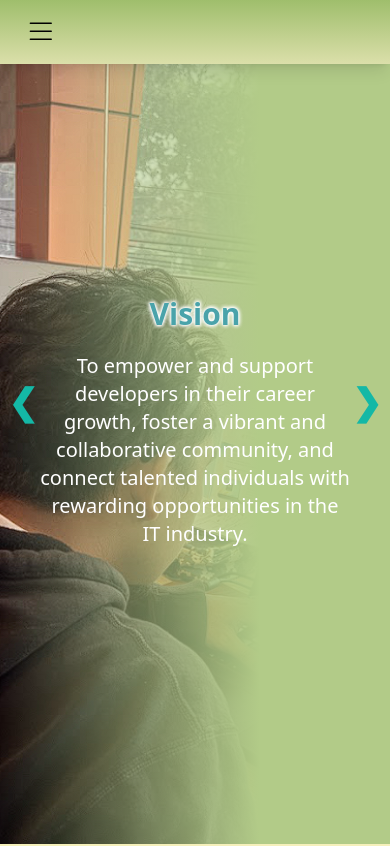
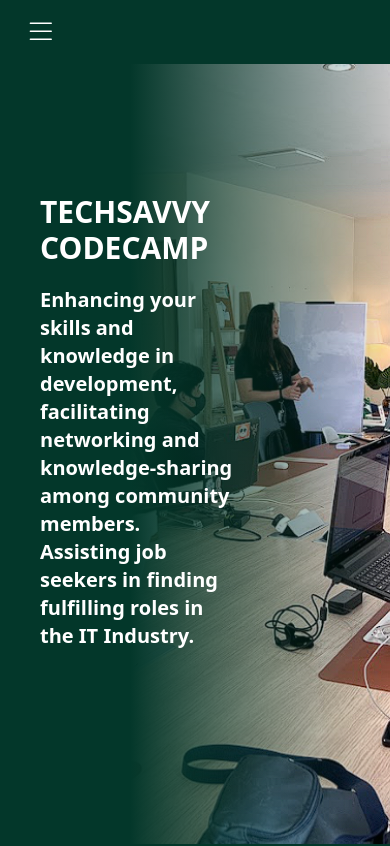
Before and after one commit to kai121814/t-savvy, a Nuxt app: page / in a window 390 px wide. Shown: the top 846 px of the page. Built offline with nearby package versions, Linux system fonts and the light colour scheme.

Commit message:
to be updated

```diff
--- /dev/null
+++ b/components/Banner.vue
@@ -0,0 +1,69 @@
+<template>
+  <div class="slideshow-container w-full mx-auto h-auto fade mb-24" id="home">
+
+    <div class="Containers">
+      <div class="image-container">
+        <div class="absolute top-0 right-0 h-full w-2/3 bg-gradient-to-r from-[#03372A] to-transparent"></div>
+
+        <div class="flex w-full bg-[#03372A] ">
+          <div class="bg-[#03372A] w-1/3"></div>
+          <img src="~/assets/img/mission.png" class="carousel-image bg-[#03372A] ">
+        </div>
+        <div class="absolute top-1/2 lg:left-1/4 transform lg:-translate-x-1/2 md:mx-20 mx-10 -translate-y-1/2 text-white text-center lg:w-1/3 w-1/2">
+          <h1 class="caption-header">TECHSAVVY CODECAMP</h1>
+          <p class="caption-text">Enhancing your skills and knowledge in development, facilitating networking and
+            knowledge-sharing among community members. Assisting job seekers in finding fulfilling roles in the IT
+            Industry.</p>
+        </div>
+      </div>
+    </div>
+  </div>
+</template>
+
+<script setup>
+
+</script>
+
+<style scoped>
+/* Tailwind CSS classes */
+
+/* Slideshow container */
+.slideshow-container {
+  @apply mx-auto relative;
+}
+
+/* Image styling */
+.carousel-image {
+  @apply w-2/3 h-screen object-cover;
+}
+
+.image-container {
+  @apply relative;
+}
+
+.caption-header {
+  @apply text-white font-black text-left lg:text-7xl text-3xl lg:mb-14 mb-5 lg:mt-12;
+}
+
+.caption-text {
+  @apply text-white font-semibold text-xl lg:text-3xl text-left;
+}
+
+.Containers {
+  @apply bg-no-repeat bg-contain;
+}
+
+/* .fade {
+  @apply animation-fade;
+} */
+
+@keyframes fade {
+  from {
+    opacity: .5
+  }
+
+  to {
+    opacity: 2
+  }
+}
+</style>
--- a/components/Carousel.vue
+++ /dev/null
@@ -1,175 +0,0 @@
-<template>
-  <div class="slideshow-container w-full mx-auto h-auto fade" id="home">
-    <div class="Containers w-full">
-      <div class="image-container">
-        <div class="overlay"></div>
-        <div class="flex w-full bg-[#B2CB88] ">
-          <img src="~/assets/img/vision.png " class="carousel-image bg-[#B2CB88] ">
-          <div class="bg-[#B2CB88] w-1/3"></div>
-        </div>
-
-        <div class="absolute top-1/2 lg:left-3/4 transform lg:-translate-x-1/2 -translate-y-1/2 text-white text-center lg:w-1/3 w-full px-10">
-          <h1 class="caption-header ">Vision</h1>
-          <p class="caption-text">To empower and support developers in their career growth, foster a vibrant and
-            collaborative community, and connect talented individuals with rewarding opportunities in the IT industry.</p>
-        </div>
-      </div>
-    </div>
-
-    <div class="Containers">
-      <div class="image-container">
-        <div class="absolute top-0 right-0 h-full w-2/3 bg-gradient-to-r from-[#B2CB88] to-transparent"></div>
-
-        <div class="flex w-full bg-[#B2CB88] ">
-          <div class="bg-[#B2CB88] w-1/3"></div>
-          <img src="~/assets/img/mission.png" class="carousel-image bg-[#B2CB88] ">
-        </div>
-        <div class="absolute top-1/2 lg:left-1/4 transform lg:-translate-x-1/2 -translate-y-1/2 text-white text-center lg:w-1/3 w-full px-10">
-          <h1 class="caption-header">Mission</h1>
-          <p class="caption-text">To enhance the skills and knowledge of developers, facilitate networking and
-            knowledge-sharing among community members, and assist job seekers in finding fulfilling roles in the IT
-            Industry.</p>
-        </div>
-      </div>
-    </div>
-
-    <a class="Back text-4xl lg:text-6xl" @click="plusSlides(-1)">&#10094;</a>
-    <a class="forward text-4xl lg:text-6xl" @click="plusSlides(1)">&#10095;</a>
-  </div>
-
-  <br>
-
-  <div style="text-align:center">
-    <span class="dots" @click="currentSlide(1)"></span>
-    <span class="dots" @click="currentSlide(2)"></span>
-  </div>
-</template>
-
-<script setup>
-import { ref, onMounted } from 'vue';
-
-const slidePosition = ref(1);
-
-onMounted(() => {
-  slideShow();
-});
-
-function plusSlides(n) {
-  slideShow(slidePosition.value += n);
-}
-
-function currentSlide(n) {
-  slideShow(slidePosition.value = n);
-}
-
-function slideShow(n) {
-  const slides = document.getElementsByClassName("Containers");
-  const circles = document.getElementsByClassName("dots");
-  if (n > slides.length) slidePosition.value = 1;
-  if (n < 1) slidePosition.value = slides.length;
-  for (let i = 0; i < slides.length; i++) {
-    slides[i].style.display = "none";
-  }
-  for (let i = 0; i < circles.length; i++) {
-    circles[i].className = circles[i].className.replace(" enable", "");
-  }
-  slides[slidePosition.value - 1].style.display = "block";
-  circles[slidePosition.value - 1].className += " enable";
-}
-</script>
-
-<style scoped>
-/* Tailwind CSS classes */
-
-/* Slideshow container */
-.slideshow-container {
-  @apply mx-auto relative;
-}
-
-/* Image styling */
-.carousel-image {
-  @apply w-2/3 h-screen object-cover;
-}
-
-.image-container {
-  @apply relative;
-}
-
-.overlay {
-  @apply absolute top-0 left-0 h-full w-2/3 bg-gradient-to-l from-[#B2CB88] to-transparent;
-}
-
-.overlay2 {
-  @apply absolute top-0 left-0 h-full w-full bg-gradient-to-r from-[#B2CB88] to-transparent;
-}
-
-.caption {
-  @apply absolute top-1/2 left-1/2 transform -translate-x-1/2 -translate-y-1/2 text-white text-center;
-}
-
-.caption-header {
-  @apply text-[#4AA3AA] text-outline lg:text-8xl text-3xl font-black lg:mb-16 mb-5;
-}
-
-.text-outline {
-  text-shadow: 0 0 5px white, 0 0 4px white, 0 0 4px white, 0 0 2px white;
-}
-
-.caption-text {
-  @apply text-white text-xl lg:text-3xl;
-}
-
-.Containers {
-  @apply hidden bg-no-repeat bg-contain;
-}
-
-.Back,
-.forward {
-  @apply cursor-pointer absolute top-1/2 text-teal-500 font-bold rounded-full select-none;
-  @apply py-2 lg:px-10 px-2;
-  @apply -mt-12;
-}
-
-.forward {
-  @apply right-0 rounded-full;
-}
-
-.Back:hover,
-.forward:hover {
-  @apply bg-teal-800 bg-opacity-50;
-}
-
-.Info {
-  @apply text-white text-base absolute bottom-4 w-full text-center;
-  @apply py-2 px-4;
-  @apply bg-black bg-opacity-50;
-}
-
-.MessageInfo {
-  @apply text-white text-sm absolute top-0;
-  @apply py-2 px-4;
-}
-
-.dots {
-  @apply cursor-pointer inline-block h-4 w-4 mx-1 bg-gray-300 rounded-full;
-}
-
-.enable,
-.dots:hover {
-  @apply bg-gray-700;
-}
-
-/* .fade {
-  @apply animation-fade;
-} */
-
-@keyframes fade {
-  from {
-    opacity: .5
-  }
-
-  to {
-    opacity: 2
-  }
-}
-</style>
--- a/components/Navbar.vue
+++ b/components/Navbar.vue
@@ -17,29 +17,30 @@ const toggleMobileMenu = () => {
 </script>
 
 <template>
-  <div
-    class="navbar fixed top-0 left-0 w-full bg-gradient-to-b from-[#9FBE6C] to-[#DBDFAA]
-      shadow-lg z-50 cursor-pointer">
+  <div class="navbar fixed top-0 left-0 w-full z-50 bg-[#03372A] cursor-pointer ">
     <div class="container mx-auto px-4">
       <div class="flex justify-between items-center sm:py-0 py-4">
 
         <!-- Mobile Menu Toggle -->
         <button @click="toggleMobileMenu" class="sm:hidden">
-          <svg class="h-8 w-10 text-black" fill="currentColor" viewBox="0 0 14 20">
-            <path v-if="!isMobileMenuOpen" fill-rule="evenodd" clip-rule="evenodd" d="M3 4.5C3 4.22386 3.22386
-              4 3.5 4H16.5C16.7761 4 17 4.22386 17 4.5C17 4.77614 16.7761 5 16.5 5H3.5C3.22386 5 3 4.77614 3
-              4.5ZM3 9.5C3 9.22386 3.22386 9 3.5 9H16.5C16.7761 9 17 9.22386 17 9.5C17 9.77614 16.7761 10 16.5
-              10H3.5C3.22386 10 3 9.77614 3 9.5ZM16.5 15C16.7761 15 17 14.7761 17 14.5C17 14.2239 16.7761 14
-              16.5 14H3.5C3.22386 14 3 14.2239 3 14.5C3 14.7761 3.22386 15 3.5 15H16.5Z"></path>
-            <path v-else fill-rule="evenodd" clip-rule="evenodd" d="M3.00391 4.49991C3.00391 4.22377 3.22777
-              3.99991 3.50391 3.99991H16.5039C16.78 3.99991 17.0039 4.22377 17.0039 4.49991C17.0039 4.77606
-              16.78 4.99991 16.5039 4.99991H3.50391C3.22777 4.99991 3.00391 4.77606 3.00391 4.49991ZM3.00391
-              9.49991C3.00391 9.22377 3.22777 8.99991 3.50391 8.99991H16.5039C16.78 8.99991 17.0039 9.22377
-              17.0039 9.49991C17.0039 9.77606 16.78 9.99991 16.5039 9.99991H3.50391C3.22777 9.99991 3.00391
-              9.77606 3.00391 9.49991ZM3.00391 14.4999C3.00391 14.2238 3.22777 13.9999 3.50391 13.9999H16.5039C16.78
-              13.9999 17.0039 14.2238 17.0039 14.4999C17.0039 14.7761 16.78 14.9999 16.5039 14.9999H3.50391C3.22777
+          <svg class="h-8 w-10" fill="white" viewBox="0 0 14 20">
+            <path v-if="!isMobileMenuOpen" fill-rule="evenodd" clip-rule="evenodd"
+            d="M3 4.5C3 4.22386 3.22386 4 3.5 4H16.5C16.7761 4 17 4.22386 17 4.5C17 4.77614
+              16.7761 5 16.5 5H3.5C3.22386 5 3 4.77614 3 4.5ZM3 9.5C3 9.22386 3.22386 9 3.5
+              9H16.5C16.7761 9 17 9.22386 17 9.5C17 9.77614 16.7761 10 16.5 10H3.5C3.22386 10
+              3 9.77614 3 9.5ZM16.5 15C16.7761 15 17 14.7761 17 14.5C17 14.2239 16.7761 14 16.5
+              14H3.5C3.22386 14 3 14.2239 3 14.5C3 14.7761 3.22386 15 3.5 15H16.5Z"></path>
+            <path v-else fill-rule="evenodd" clip-rule="evenodd" d="M3.00391 4.49991C3.00391
+              4.22377 3.22777 3.99991 3.50391 3.99991H16.5039C16.78 3.99991 17.0039 4.22377 17.0039
+              4.49991C17.0039 4.77606 16.78 4.99991 16.5039 4.99991H3.50391C3.22777 4.99991 3.00391
+              4.77606 3.00391 4.49991ZM3.00391 9.49991C3.00391 9.22377 3.22777 8.99991 3.50391
+              8.99991H16.5039C16.78 8.99991 17.0039 9.22377 17.0039 9.49991C17.0039 9.77606 16.78
+              9.99991 16.5039 9.99991H3.50391C3.22777 9.99991 3.00391 9.77606 3.00391 9.49991ZM3.00391
+              14.4999C3.00391 14.2238 3.22777 13.9999 3.50391 13.9999H16.5039C16.78 13.9999 17.0039
+              14.2238 17.0039 14.4999C17.0039 14.7761 16.78 14.9999 16.5039 14.9999H3.50391C3.22777
               14.9999 3.00391 14.7761 3.00391 14.4999Z"></path>
           </svg>
+
         </button>
 
         <!-- Desktop Navbar -->
@@ -57,7 +58,7 @@ const toggleMobileMenu = () => {
     </div>
 
     <!-- Mobile Menu -->
-    <div v-if="isMobileMenuOpen" class="sm:hidden bg-[#DBDFAA] drop-shadow-md">
+    <div v-if="isMobileMenuOpen" class="sm:hidden bg-[#03372A] drop-shadow-md">
       <ul class="py-2 px-4">
         <li><a class="block py-2 navbar-link" @click="scrollToSection('home')">Home</a></li>
         <li><a class="block py-2 navbar-link" @click="scrollToSection('lessons')">Lessons</a></li>
@@ -72,7 +73,7 @@ const toggleMobileMenu = () => {
 
 <style scoped>
 .navbar-link {
-  @apply inline-block px-4 py-3 text-black uppercase font-bold;
+  @apply inline-block px-4 py-3 text-white uppercase font-bold;
   @apply hover:text-white;
 }
 
--- /dev/null
+++ b/components/VMO.vue
@@ -0,0 +1,16 @@
+<template>
+    <div>
+        <div>
+
+        </div>
+        <div>
+
+        </div>
+    </div>
+</template>
+
+<script setup>
+
+</script>
+
+<style scoped></style>
--- a/pages/index.vue
+++ b/pages/index.vue
@@ -1,10 +1,11 @@
 
 
 <template>
-  <div class="bg-[#F5F0BB] w-full">
+  <div class="bg-[#03372A] w-full">
     <Navbar /> <!-- //Joshii -->
-    <Carousel />
+    <Banner />
 
+    <VMO />
 
     <div class="hidden-section">
       <Lessons /> <!-- //Joshii -->
```
